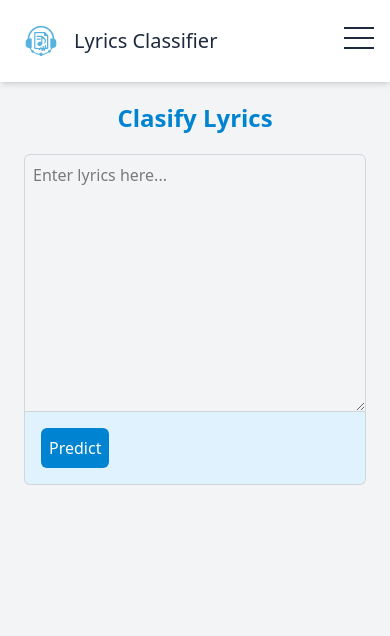
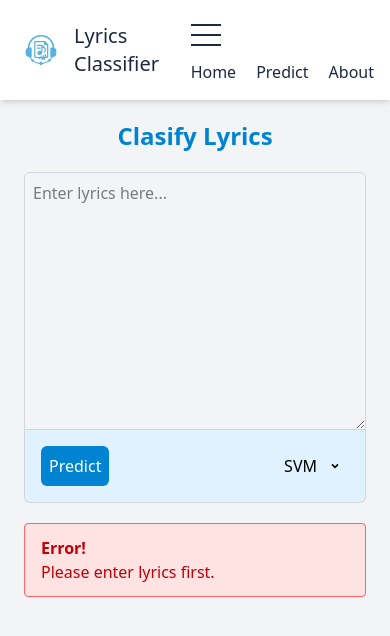
Before and after one commit to odeardika/lyrics-classifier, a Next.js app in the folder client/: page /predict in a window 390 px wide. Both pictures are taken after a click on the button "Predict". Shown: the top 636 px of the page. Built offline with nearby package versions, Linux system fonts and the light colour scheme; no server answers.

Commit message:
feat: adding dropdown button to select model

```diff
--- a/client/app/predict/page.tsx
+++ b/client/app/predict/page.tsx
@@ -2,22 +2,30 @@
 import React from "react";
 import Headers from "@components/Header/Header";
 import fetchPrediction from "@/module/predict";
+import Image from "next/image";
 
-export default function page() {
+export default function Page() {
     const emotionsDict = {
         null: "null",
         0: "sad",
         1: "happy"
-    }
+    };
     const [lyrics, setLyrics] = React.useState("");
-    const [model, setModel] = React.useState(1);
+    const [model, setModel] = React.useState(2);
     const [result, setResult] = React.useState(null);
+    const [dropdownOpen, setDropdownOpen] = React.useState(false);
+    const [isLyricsNotValid, setIsLyricsNotValid] = React.useState(false);
 
     const handleTextAreaChange = (e: React.ChangeEvent<HTMLTextAreaElement>) => {
         setLyrics(e.target.value);
     }
 
     const handlePredictClick = async () => {
+        setIsLyricsNotValid(false);
+        if (lyrics.trim() === "") {
+            setIsLyricsNotValid(true);
+            return;
+        }
         const response = await fetchPrediction(lyrics, model);
 
         if (response.status === 200) {
@@ -25,6 +33,13 @@ export default function page() {
         } else {
             console.error("Error fetching prediction:", response.statusText);
         }
+    }
+    const handleDropdownToggle = () => {
+        setDropdownOpen(!dropdownOpen);
+    }
+    const handleDropdownSelector = (model : number) => {
+        setModel(model);
+        setDropdownOpen(false);
     }
 
     return (
@@ -42,21 +57,44 @@ export default function page() {
                         value={lyrics}
                         onChange={handleTextAreaChange}
                     ></textarea>
-                    <div className="w-full flex items-center border border-gray-300 border-t-0 p-4 justify-start bg-sky-100 rounded-b-md">
+                    <div className="w-full flex items-center border border-gray-300 border-t-0 p-4 justify-between bg-sky-100 rounded-b-md">
                         <button
                             type="submit"
-                            className="bg-sky-600 text-white p-2 rounded-md hover:bg-sky-700"
+                            className="bg-sky-600 text-white p-2 rounded-md hover:bg-sky-700 hover:cursor-pointer"
                             onClick={handlePredictClick}
                         >
                             Predict
                         </button>
+                        <div className="dropdown flex flex-col items-center">
+                            <div className="flex items-center justify-end gap-2 p-1 w-full rounded-sm hover:cursor-pointer hover:bg-sky-200" onClick={handleDropdownToggle}>
+                                <span>{model === 1 ? "Naïve Bayes" : "SVM"}</span>
+                                <Image src={"/icons/arrow-drop-down.svg"} alt="dropdown arrow" width={0} height={0} className="w-5 h-5" />
+                            </div>
+                            {dropdownOpen && (
+                                <div className="dropdown-content absolute bg-white border border-gray-300 rounded-md mt-2">
+                                    <ul>
+                                        <li className="hover:bg-sky-200 hover:cursor-pointer p-2" onClick={() => handleDropdownSelector(1)}>Naïve Bayes</li>
+                                        <li className="hover:bg-sky-200 hover:cursor-pointer p-2" onClick={() => handleDropdownSelector(2)}>SVM</li>
+                                    </ul>
+                                </div>
+                            )}
+
+                        </div>
                     </div>
+                    {
+                        isLyricsNotValid && (
+                            <div className="bg-red-100 border border-red-400 text-red-700 px-4 py-3 rounded relative mt-5 w-full" role="alert">
+                                <strong className="font-bold">Error!</strong>
+                                <span className="block sm:inline"> Please enter lyrics first.</span>
+                            </div>
+                        )
+                    }
 
                     {
                         result !== null && (
                             <div id="Result" className="border border-gray-300 rounded-md w-full my-5 p-4">
                                 <h2>Result : </h2>
-                                <p>The text <span className="text-sky-600">data</span> you're input is <span className={`${(result === 0) ? "text-red-500" : "text-green-500"}`}>{emotionsDict[result]}</span></p>
+                                <p>The text <span className="text-sky-600">data</span> you are input is <span className={`${(result === 0) ? "text-red-500" : "text-green-500"}`}>{emotionsDict[result]}</span></p>
                             </div>
                         )
                     }
--- a/client/components/Header/Header.tsx
+++ b/client/components/Header/Header.tsx
@@ -4,14 +4,15 @@ import Image from 'next/image';
 import icon from '@/public/Logo.svg';
 import Navbar from '@components/Navbar/Navbar';
 import HamburgerButton from '@/components/Button/HamburgerButton/HamburgerButton';
+import Link from 'next/link';
 
 function Header() {
   return (
     <header className='flex sticky top-0 z-50 bg-white items-center justify-between p-4 shadow-md  lg:px-24'>
-        <a href="/" className='flex items-center gap-2 text-xl font-medium text-slate-800'>
+        <Link href="/" className='flex items-center gap-2 text-xl font-medium text-slate-800'>
             <Image src={icon} alt="Logo" width={50} height={50} className='rounded-full' />
             <span>Lyrics Classifier</span>
-        </a>
+        </Link>
         <div className=''>
           <HamburgerButton onClick={() => {}}/>
           <Navbar style='hidden md:block'/>
--- a/client/components/Navbar/Navbar.tsx
+++ b/client/components/Navbar/Navbar.tsx
@@ -1,13 +1,15 @@
 import React from 'react'
+import Link from 'next/link'
 
 export default function Navbar({style}: {style?: string}) {
   return (
-    <nav className={`${style}`} >
-        <ul className='flex items-center gap-5 text-slate-800 font-medium'>
-            <li className='hover:text-sky-500'><a href="/">Home</a></li>
-            <li className='hover:text-sky-500'><a href="/predict">Predict</a></li>
-            <li className='hover:text-sky-500'><a href="/coming-soon">About</a></li>
-        </ul>
-    </nav>
+    <>
+      <nav className={`${style}`} ></nav>
+      <ul className='flex items-center gap-5 text-slate-800 font-medium'>
+          <li className='hover:text-sky-500'><Link href="/">Home</Link></li>
+          <li className='hover:text-sky-500'><Link href="/predict">Predict</Link></li>
+          <li className='hover:text-sky-500'><Link href="/coming-soon">About</Link></li>
+      </ul>
+    </>
   )
 }
```
Also changed, not shown: client/public/icons/arrow-drop-down.svg (added).
